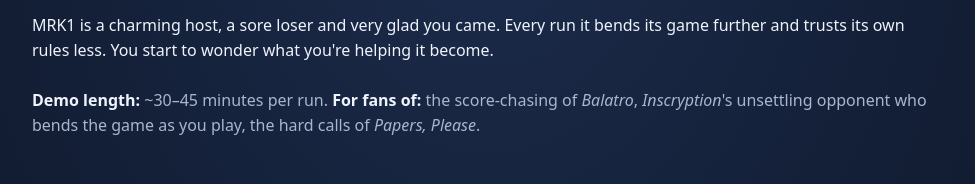
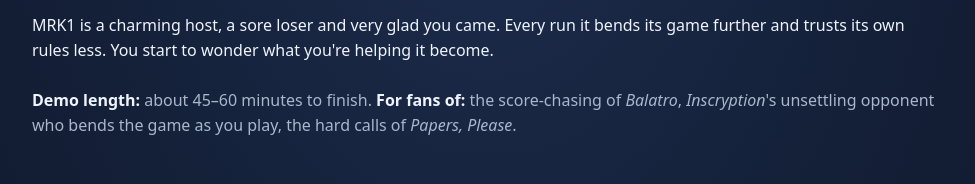
Before and after one commit to trunorthinteractive/trunorthinteractive.github.io, a plain HTML site: page mrk1/press/index.html in a window 1280 px wide. Shown: the part 922-1106 px from the top of the page, without its empty margins (152-1127 px from the left). Drawn offline with Linux system fonts and the light colour scheme.

Commit message:
Press kit: demo length to 45-60 minutes

```diff
--- a/mrk1/press/index.html
+++ b/mrk1/press/index.html
@@ -60,7 +60,7 @@
       <h2>About</h2>
       <p>MRK1 is a roguelike narrative puzzle thriller. You hack into a forgotten mainframe and find MRK1, an abandoned game simulator that hasn't had anyone to play with in decades. It starts as a simple game on a grid, but the rules keep changing, and the longer you play, the more MRK1 falls apart.</p>
       <p>MRK1 is a charming host, a sore loser and very glad you came. Every run it bends its game further and trusts its own rules less. You start to wonder what you're helping it become.</p>
-      <p class="more"><strong>Demo length:</strong> ~30–45 minutes per run. <strong>For fans of:</strong> the score-chasing of <em>Balatro</em>, <em>Inscryption</em>'s unsettling opponent who bends the game as you play, the hard calls of <em>Papers, Please</em>.</p>
+      <p class="more"><strong>Demo length:</strong> about 45–60 minutes to finish. <strong>For fans of:</strong> the score-chasing of <em>Balatro</em>, <em>Inscryption</em>'s unsettling opponent who bends the game as you play, the hard calls of <em>Papers, Please</em>.</p>
     </section>
 
     <section>
```
